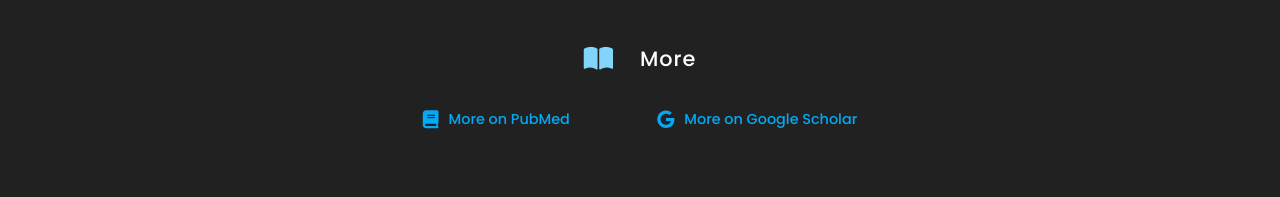
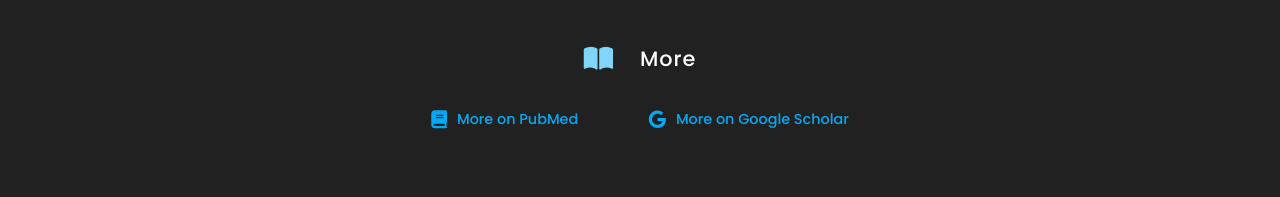
Before and after one commit to wmeng1018/Chen-lab-website, a Jekyll site: the page built from publication/index.md, in a window 1280 px wide. Shown: the part 3022-3219 px from the top of the page. Built offline with Jekyll 4.4.1, drawn with Linux system fonts in a browser that asks for light colours; grey boxes are pictures that could not be loaded.

Commit message:
Update index.md

```diff
--- a/publication/index.md
+++ b/publication/index.md
@@ -28,7 +28,7 @@ nav:
   tooltip=""
   link="https://pubmed.ncbi.nlm.nih.gov/?term=rui%20chen"
 %}
-&nbsp;&nbsp;&nbsp;&nbsp;&nbsp;&nbsp;&nbsp;&nbsp;&nbsp;&nbsp;&nbsp;&nbsp;&nbsp;&nbsp;
+&nbsp;&nbsp;&nbsp;&nbsp;&nbsp;&nbsp;&nbsp;&nbsp;&nbsp;&nbsp;
 {%
   include link.html
   type="google-scholar"
```
